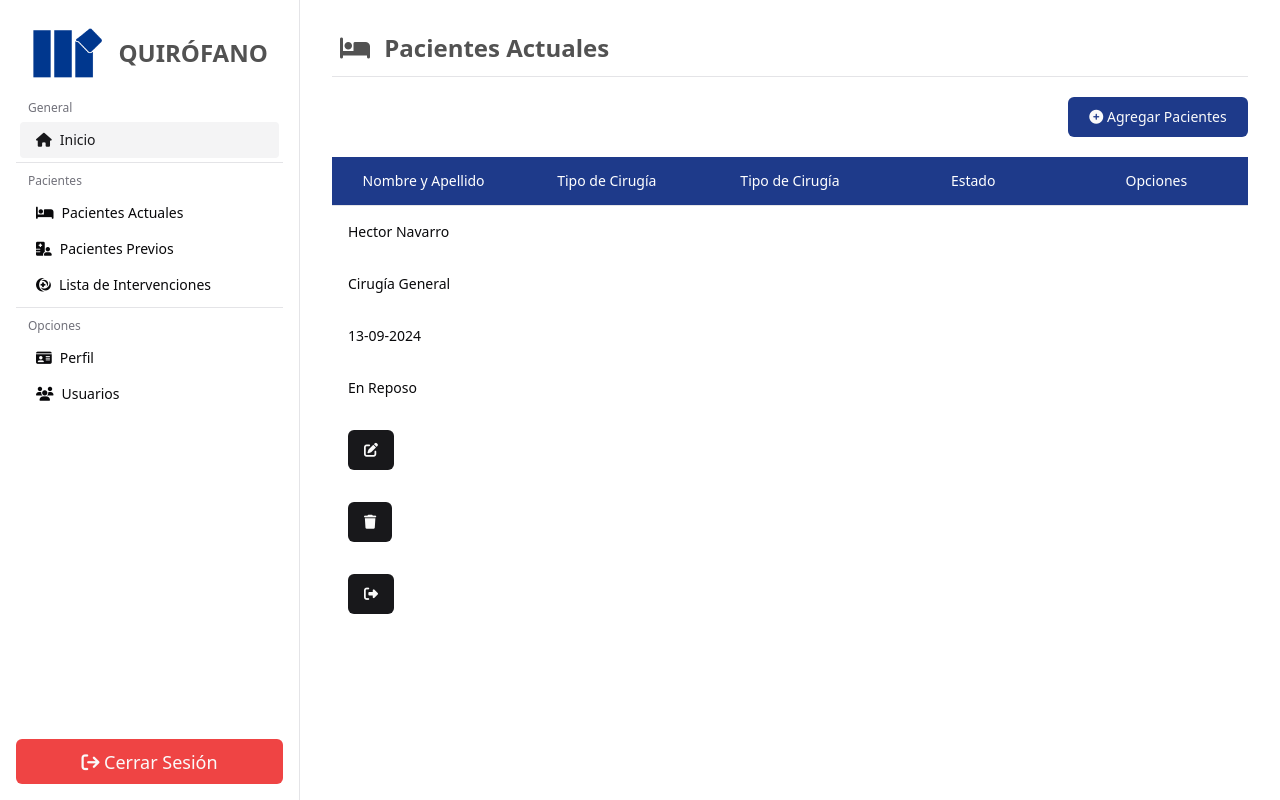
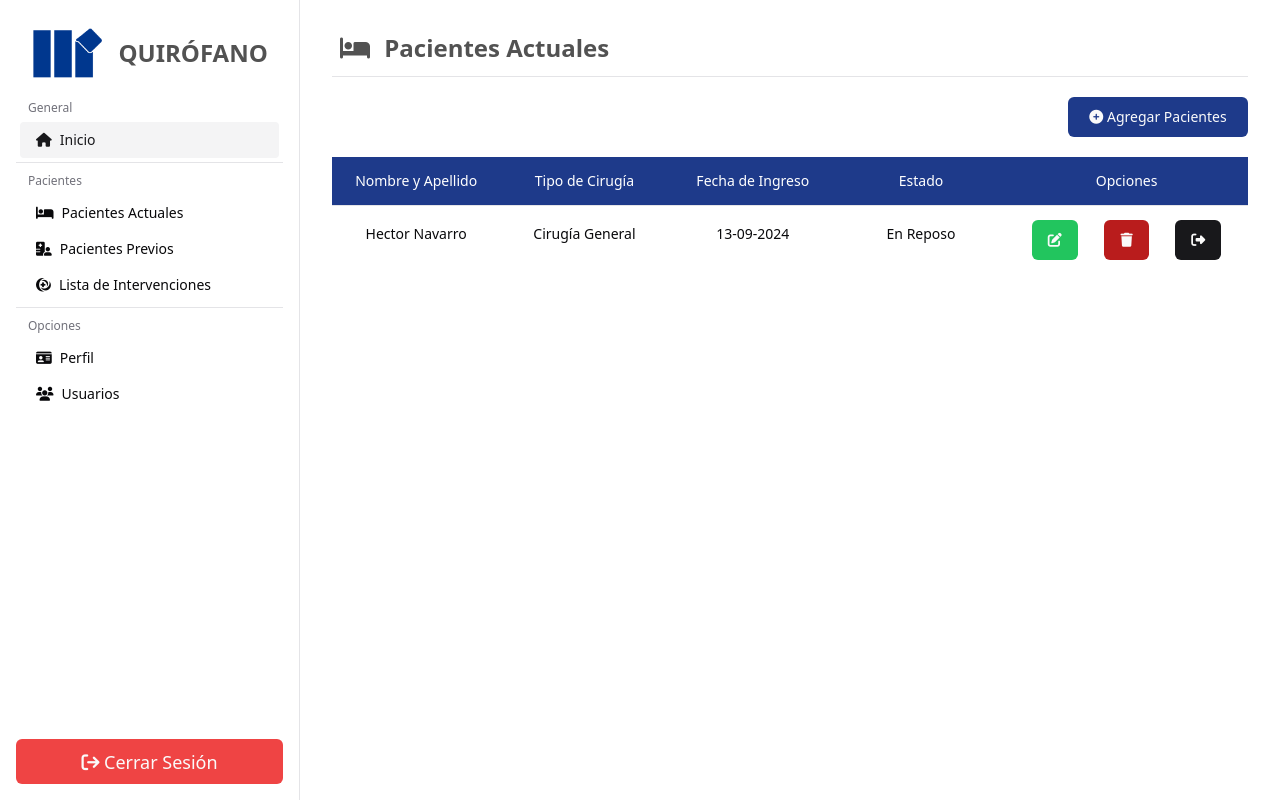
Before and after one commit to nlh-dev/op-room-crud-frontend, a React (Vite) app: page /pacientes_actuales in a window 1280 px wide. Built offline with nearby package versions, Linux system fonts and the light colour scheme.

Commit message:
table component finished

```diff
--- a/src/components/TableComponent/TableComponent.data.ts
+++ b/src/components/TableComponent/TableComponent.data.ts
@@ -14,5 +14,5 @@ export interface IColumns<T> {
 export interface ITable {
     columns: IColumns<any>[];
     dataTable: any[];
-    returndata?: (icon: string, data: any) => void;
+    returndata: (icon: string | undefined |  null, data: any) => void;
 }
--- a/src/components/TableComponent/TableComponent.tsx
+++ b/src/components/TableComponent/TableComponent.tsx
@@ -3,41 +3,37 @@ import { Button } from "../ui/button";
 import { ITable } from "./TableComponent.data";
 import { FC } from "react";
 
-export const TableComponent: FC<ITable> = ({ columns, dataTable }) => {
+export const TableComponent: FC<ITable> = ({columns,dataTable,returndata,}) => {
   return (
     <Table>
       <TableHeader className="bg-blue-900">
         <TableRow>
           {columns && columns.map((col, index: number) => (
-            <TableHead className="text-white w-[100px] text-center" key={index}>{col.header}</TableHead>
+              <TableHead className="text-white w-[100px] text-center" key={index}>{col.header}  </TableHead>
             ))}
         </TableRow>
       </TableHeader>
       <TableBody>
-        {dataTable && dataTable.map((table) =>
-        <TableRow>
-          {columns && columns.map((col, index: number) =>(
-            <div className="flex" key={index}>
-              {col.type == 'text' && (
-                  <TableCell className="font-medium" key={index}>{col.column(table)}</TableCell>
-              )}
+        {dataTable && dataTable.map((table, index: number) => (
+            <TableRow key={index} className="text-center">
+              {columns && columns.map((col, index: number) => (
+                      <TableCell key={index} className="font-medium">
+                        {col.type == "text" ? col.column(table) : ''}
                         {col.type == 'icon' && (
-                <div className="buttons">
-                  {col.icons && col.icons.map((ic: string, indexIcon: number) =>(
-                    <div className={`${col.className[indexIcon]}`}>
+                          <div className="buttons flex items-center justify-evenly">
+                          {col.icons && col.icons.map((ic: string, indexIcon: number) => (
                                 <TableCell>
-                        <Button onClick={() => returndata(col.actionIcons[indexIcon], table)}>
-                          <i className={`${ic}`}/>
+                                  <Button className={`${col.className[indexIcon]}`} onClick={() =>returndata(col.actionIcons[indexIcon].toString(),table)}>
+                                    <i className={`${ic}`} />
                                   </Button>
                                 </TableCell>
-                    </div>
                             ))}
                           </div>
                         )}
-              </div>
+                      </TableCell>
                 ))}
             </TableRow>
-        )}
+          ))}
       </TableBody>
     </Table>
   );
--- a/src/components/ui/button.tsx
+++ b/src/components/ui/button.tsx
@@ -9,7 +9,7 @@ const buttonVariants = cva(
   {
     variants: {
       variant: {
-        default: "bg-primary text-primary-foreground hover:bg-primary/90",
+        default: "bg-primary text-primary-foreground",
         destructive:
           "bg-destructive text-destructive-foreground hover:bg-destructive/90",
         outline:
@@ -21,8 +21,8 @@ const buttonVariants = cva(
       },
       size: {
         default: "h-10 px-4 py-2",
-        sm: "h-9 rounded-md px-3",
-        lg: "h-11 rounded-md px-8",
+        sm: "h-9 rounded-md",
+        lg: "h-11 rounded-md",
         icon: "h-10 w-10",
       },
     },
--- a/src/components/ui/table.tsx
+++ b/src/components/ui/table.tsx
@@ -87,7 +87,7 @@ const TableCell = React.forwardRef<
 >(({ className, ...props }, ref) => (
   <td
     ref={ref}
-    className={cn("p-4 align-middle [&:has([role=checkbox])]:pr-0", className)}
+    className={cn("mt-3 align-middle [&:has([role=checkbox])]:pr-0", className)}
     {...props}
   />
 ))
--- a/src/pages/CurrentPatients/CurrentPatients.data.ts
+++ b/src/pages/CurrentPatients/CurrentPatients.data.ts
@@ -21,7 +21,7 @@ export const CPatientsColums: IColumns<ICPatients>[] = [
         className: [''],
     },
     {
-        header: "Tipo de Cirugía",
+        header: "Fecha de Ingreso",
         column: (data) => data.operatingStartDate,
         type: 'text',
         className: [''],
@@ -43,8 +43,8 @@ export const CPatientsColums: IColumns<ICPatients>[] = [
         ],
         actionIcons: ['Editar', 'Borrar', 'Liberar'],
         className: [
-            'edit_button',
-            'delete_button',
+            'bg-green-500 hover:bg-green-600',
+            'bg-red-700 hover:bg-red-800',
             'release_button',
         ],
     },
```
Lines whose indentation alone changed are shown as unchanged.
